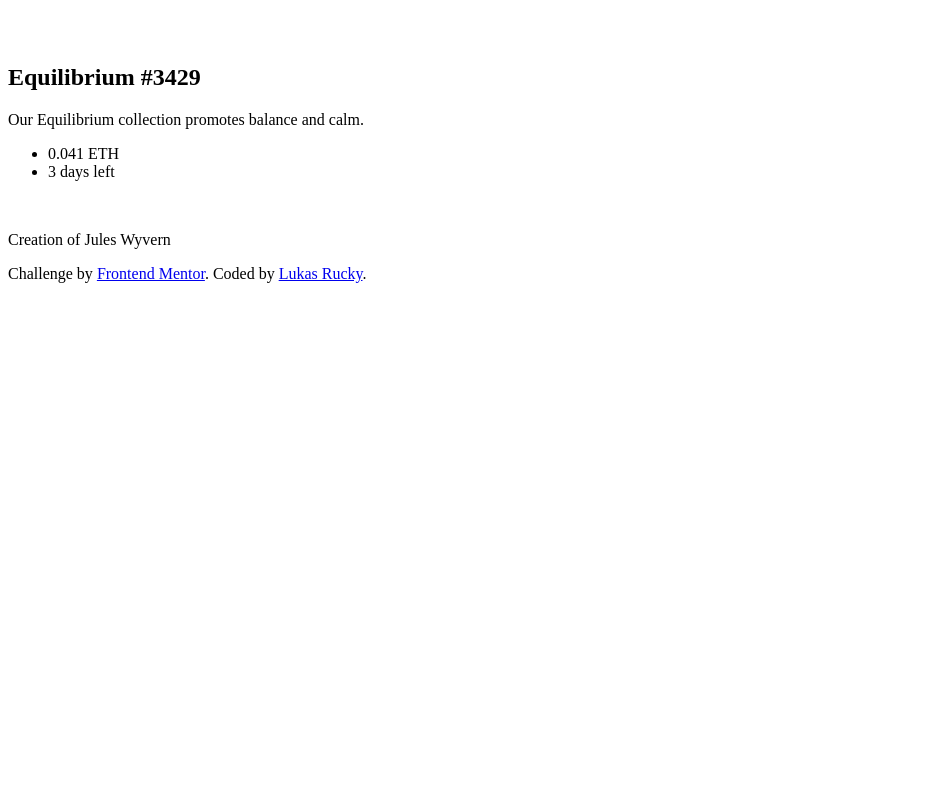
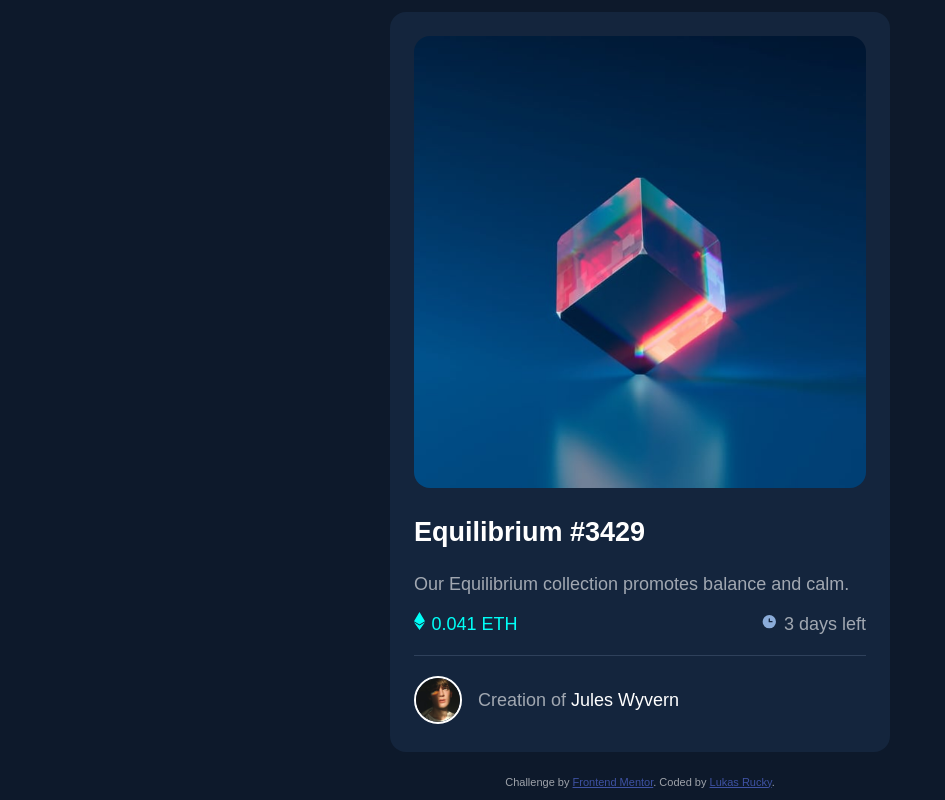
Before and after one commit to malyrudy/NFT-Preview-Card-Component, a plain HTML site: page index.html in a window 1280 px wide. Shown: the whole page, without its empty margins (0-945 px from the left). Drawn offline with Linux system fonts and the light colour scheme; the site is published under a folder, as on GitHub Pages, so addresses that start at the root find nothing.

Commit message:
Update index.html

```diff
--- a/index.html
+++ b/index.html
@@ -5,7 +5,7 @@
   <meta name="viewport" content="width=device-width, initial-scale=1.0"> <!-- displays site properly based on user's device -->
 
   <link rel="icon" type="image/png" sizes="32x32" href="./images/favicon-32x32.png">
-  <link rel="stylesheet" href="/styles.css">
+  <link rel="stylesheet" href="styles.css">
   <title>Frontend Mentor | NFT preview card component</title>
 
 </head>
@@ -13,8 +13,8 @@
   <div class="container">
 
     <article class="main-img">
-      <img src="/images/image-equilibrium.jpg" alt="">
-      <div><img src="/images/icon-view.svg" alt=""></div>
+      <img src="images/image-equilibrium.jpg" alt="">
+      <div><img src="images/icon-view.svg" alt=""></div>
     </article>
 
     <article>
@@ -22,14 +22,14 @@
       <p>Our Equilibrium collection promotes balance and calm.</p>
 
       <ul>
-        <li><img src="/images/icon-ethereum.svg" alt="">0.041 ETH</li>
-        <li> <img src="/images/icon-clock.svg" alt="">3 days left</li>
+        <li><img src="images/icon-ethereum.svg" alt="">0.041 ETH</li>
+        <li> <img src="images/icon-clock.svg" alt="">3 days left</li>
       </ul>
 
     </article>
 
     <article class="avatar">
-      <img src="/images/image-avatar.png" alt="">
+      <img src="images/image-avatar.png" alt="">
       <p>Creation of <span>Jules Wyvern</span></p>
     </article>
   </div>
```
